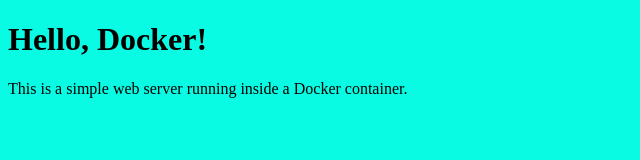
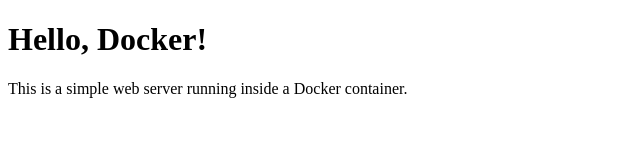
Before and after one commit to bstein-vmware/webserver-docker, a plain HTML site: page index.html in a window 1280 px wide. Shown: the whole page, without its empty margins (0-640 px from the left). Drawn offline with Linux system fonts and the light colour scheme.

Commit message:
update color

```diff
--- a/index.html
+++ b/index.html
@@ -6,7 +6,11 @@
     <title>Docker Web Server</title>
     <style>
         body {
+<<<<<<< HEAD
             background-color: #09fbe3;
+=======
+            background-color: #ffffff;
+>>>>>>> 9d6f0b4 (update for demo)
         }
     </style>
 </head>
```
Also changed, not shown: 1 other file.
